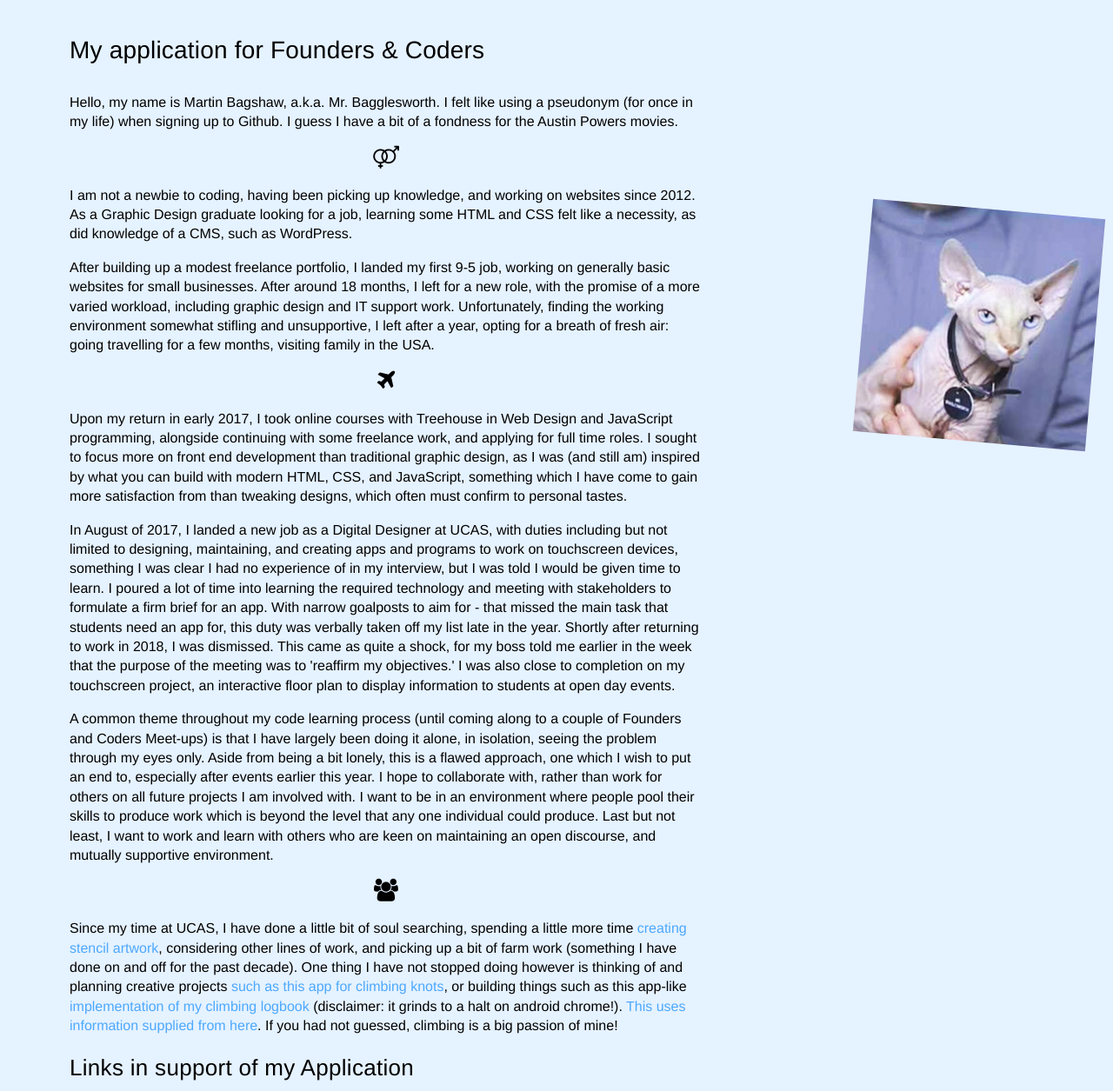
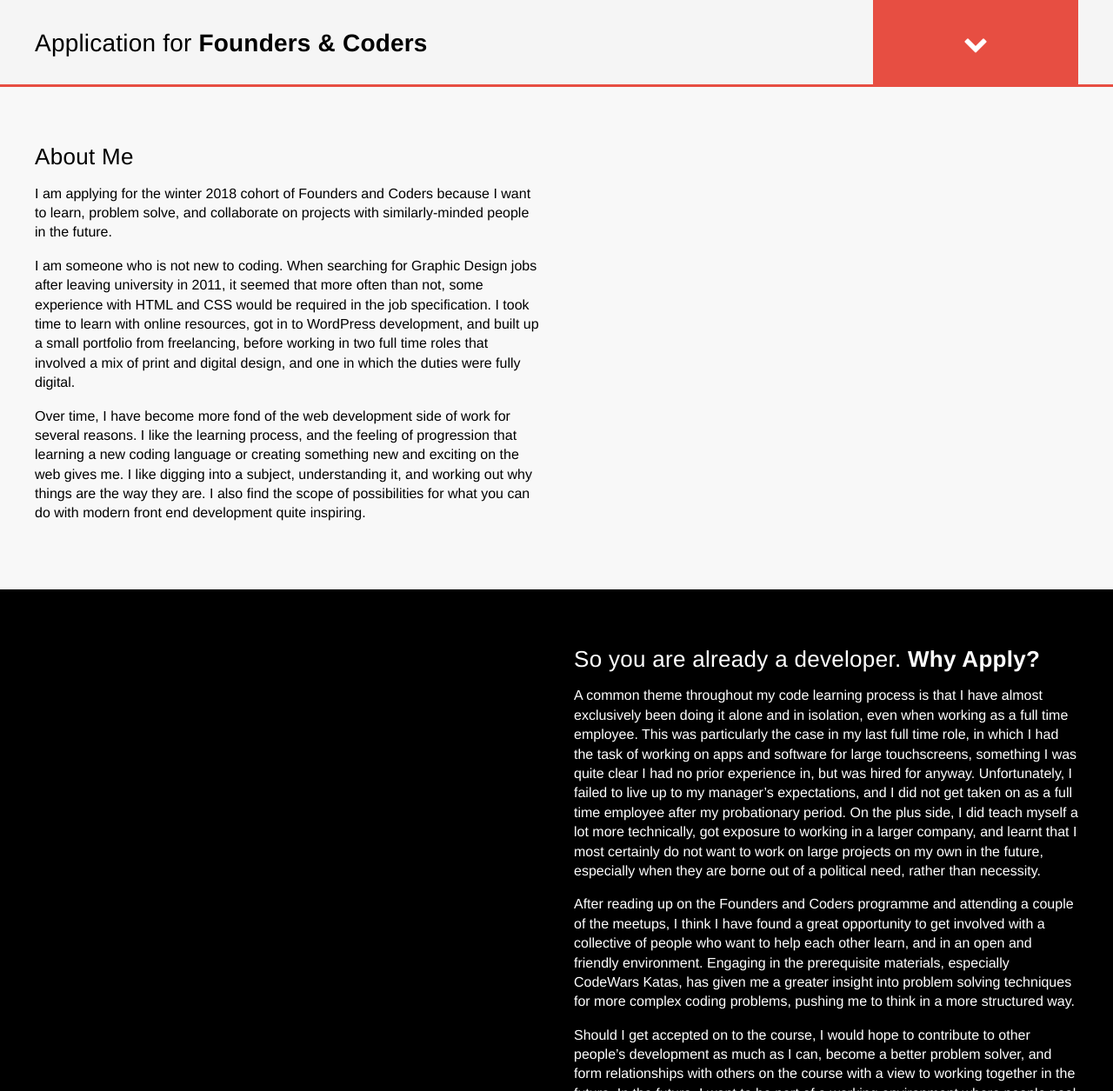
Before and after one commit to martinbagshaw/mr-bagglesworth.github.io, a plain HTML site: page index.html in a window 1280 px wide. Shown: the top 1255 px of the page at 87% size. Drawn offline with Linux system fonts and the light colour scheme.

Commit message:
update content and improve design

```diff
--- a/index.html
+++ b/index.html
@@ -4,72 +4,131 @@
 <head>
   <meta charset="UTF-8" />
   <meta name="viewport" content="width=device-width, initial-scale=1.0" />
-  <title>Martin Bagshaw | a.k.a Mr Bagglesworth</title>
+  <title>Founders and Coders Application</title>
   <meta name="description" content="Application for Founders and Coders course">
   <link rel="stylesheet" type="text/css" href="css/style.css">
+  <link rel="shortcut icon" href="img/fc-ico.ico"/>
 </head>
 <body>
-  <div class="container">
 
-    <div class="left-col">
-      <h1>My application for Founders &amp; Coders</h1>
 
-      <div class="content">
-        <p>Hello, my name is Martin Bagshaw, a.k.a. Mr. Bagglesworth. I felt like using a pseudonym (for once in my life) when signing up to Github.
-        I guess I have a bit of a fondness for the Austin Powers movies.</p>
-        <i class="fa center fa-venus-mars"></i>
+  <div id="nav">
+    <div class="container">
+      <div id="heading"><h1>Application for <strong>Founders &amp; Coders</strong></h1></div>
 
-        <p>I am not a newbie to coding, having been picking up knowledge, and working on websites since 2012. As a Graphic Design graduate
-        looking for a job, learning some HTML and CSS felt like a necessity, as did knowledge of a CMS, such as WordPress.</p>
-
-        <p>After building up a modest freelance portfolio, I landed my first 9-5 job, working on generally basic websites for small businesses.
-          After around 18 months, I left for a new role, with the promise of a more varied workload, including graphic design and IT support work.
-          Unfortunately, finding the working environment somewhat stifling and unsupportive, I left after a year, opting for a breath of fresh air:
-          going travelling for a few months, visiting family in the USA.</p>
-          <i class="fa center fa-plane"></i>
-
-        <p>Upon my return in early 2017, I took online courses with Treehouse in Web Design and JavaScript programming, alongside continuing with
-        some freelance work, and applying for full time roles. I sought to focus more on front end development than traditional graphic design, as
-          I was (and still am) inspired by what you can build with modern HTML, CSS, and JavaScript, something which I have come to gain more
-          satisfaction from than tweaking designs, which often must confirm to personal tastes.</p>
-
-        <p>In August of 2017, I landed a new job as a Digital Designer at UCAS, with duties including but not limited to designing, maintaining,
-          and creating apps and programs to work on touchscreen devices, something I was clear I had no experience of in my interview, but I was
-          told I would be given time to learn. I poured a lot of time into learning the required technology and meeting with stakeholders to formulate
-          a firm brief for an app. With narrow goalposts to aim for - that missed the main task that students need an app for, this duty was verbally taken
-          off my list late in the year. Shortly after returning to work in 2018, I was dismissed. This came as quite a shock, for my boss told me earlier
-          in the week that the purpose of the meeting was to 'reaffirm my objectives.' I was also close to completion on my touchscreen project,
-          an interactive floor plan to display information to students at open day events.</p>
-
-        <p>A common theme throughout my code learning process (until coming along to a couple of Founders and Coders Meet-ups) is that I have
-          largely been doing it alone, in isolation, seeing the problem through my eyes only. Aside from being a bit lonely, this is a flawed
-          approach, one which I wish to put an end to, especially after events earlier this year. I hope to collaborate with, rather than work for others
-          on all future projects I am involved with. I want to be in an environment where people pool their skills to produce work which is beyond the
-          level that any one individual could produce. Last but not least, I want to work and learn with others who are keen on maintaining an open discourse,
-          and mutually supportive environment.</p>
-          <i class="fa center fa-group"></i>
-
-        <p>Since my time at UCAS, I have done a little bit of soul searching, spending a little more time
-          <a target="_blank" href="http://stencils.martinbagshaw.co.uk/">creating stencil artwork</a>, considering other lines of work, and picking up a
-          bit of farm work (something I have done on and off for the past decade). One thing I have not stopped doing however is thinking of and planning creative
-          projects <a target="_blank" href="https://www.figma.com/file/t2XJIxJMa7Xi67PIYDoRrz/Knots---desktop?node-id=0%3A1">such as this app for climbing knots</a>,
-          or building things such as this app-like <a target="_blank" href="http://logbook.martinbagshaw.co.uk/">implementation of my climbing logbook</a> (disclaimer:
-          it grinds to a halt on android chrome!). <a target="_blank" href="https://www.ukclimbing.com/logbook/showlog.php?id=152526">This uses information supplied from here</a>.
-          If you had not guessed, climbing is a big passion of mine!
-        </p>
-
-        <h2>Links in support of my Application</h2>
-        <ul class="lg-text">
-          <li><a target="_blank" href="https://github.com/mr-bagglesworth/mr-bagglesworth.github.io">My Github repo for this page<i class="fa inline fa-github"></i></a></li>
-          <li><a target="_blank" href="https://www.freecodecamp.org/fccabca09fc-6cf9-469c-b2dd-8718fa491121">My FreeCodeCamp Profile<i class="fa inline fa-free-code-camp"></i></a></li>
-          <li><a target="_blank" href="https://www.codewars.com/users/mr-bagglesworth">My CodeWars Profile</a></li>
+      <div id="links" role="navigation">
+        <input id="toggle" type="checkbox">
+        <label id="label" onclick="" for="toggle"></label>
+        <ul id="menu">
+          <li>
+            <a target="_blank" href="https://github.com/mr-bagglesworth/mr-bagglesworth.github.io">
+              <img src="img/github.svg" alt="My Github" width="32" height="32" class="nav-img"/>Github Repo for this page
+            </a>
+          </li>
+          <li>
+            <a target="_blank" href="https://www.freecodecamp.org/fccabca09fc-6cf9-469c-b2dd-8718fa491121">
+              <img src="img/freecodecamp.svg" alt="My FreeCodeCamp account" width="32" height="32" class="nav-img"/>My FreeCodeCamp Profile
+            </a>
+          </li>
+          <li>
+            <a target="_blank" href="https://www.codewars.com/users/mr-bagglesworth">
+              <img src="img/codewars.svg" alt="My CodeWars account" width="32" height="32" class="nav-img"/>My CodeWars Profile
+            </a>
+          </li>
         </ul>
       </div>
+
     </div>
+  </div>
 
-    <!-- <div > -->
-    <img class="fixed-img" alt="Mr Bagglesworth" src="img/mr-bagglesworth.jpg" width="268" height="268"/>
-    <!-- </div> -->
 
+
+  <div id="intro">
+    <div class="container padded cols-two">
+      <div>
+        <h2>About Me</h2>
+        <p>I am applying for the winter 2018 cohort of Founders and Coders because I want to learn, problem solve,
+          and collaborate on projects with similarly-minded people in the future.</p>
+
+        <p>I am someone who is not new to coding. When searching for Graphic Design jobs after leaving university
+          in 2011, it seemed that more often than not, some experience with HTML and CSS would be required in the
+          job specification. I took time to learn with online resources, got in to WordPress development, and built
+          up a small portfolio from freelancing, before working in two full time roles that involved a mix of print
+          and digital design, and one in which the duties were fully digital.</p>
+
+        <p>Over time, I have become more fond of the web development side of work for several reasons. I like the
+          learning process, and the feeling of progression that learning a new coding language or creating something
+          new and exciting on the web gives me. I like digging into a subject, understanding it, and working out why
+          things are the way they are. I also find the scope of possibilities for what you can do with modern front
+          end development quite inspiring.</p>
+      </div>
+      <div></div>
   </div>
+
+
+
+  <div id="why">
+    <div class="container padded cols-two">
+      <div></div>
+      <div>
+        <h2>So you are already a developer. <strong>Why Apply?</strong></h2>
+        <p>A common theme throughout my code learning process is that I have almost exclusively been doing it
+          alone and in isolation, even when working as a full time employee. This was particularly the case in
+          my last full time role, in which I had the task of working on apps and software for large touchscreens,
+          something I was quite clear I had no prior experience in, but was hired for anyway. Unfortunately,
+          I failed to live up to my manager’s expectations, and I did not get taken on as a full time employee
+          after my probationary period. On the plus side, I did teach myself a lot more technically, got exposure
+          to working in a larger company, and learnt that I most certainly do not want to work on large projects
+          on my own in the future, especially when they are borne out of a political need, rather than necessity.</p>
+
+        <p>After reading up on the Founders and Coders programme and attending a couple of the meetups, I think
+          I have found a great opportunity to get involved with a collective of people who want to help each other
+          learn, and in an open and friendly environment. Engaging in the prerequisite materials, especially CodeWars
+          Katas, has given me a greater insight into problem solving techniques for more complex coding problems,
+          pushing me to think in a more structured way.</p>
+
+        <p>Should I get accepted on to the course, I would hope to contribute to other people’s development as much
+          as I can, become a better problem solver, and form relationships with others on the course with a view to
+          working together in the future. In the future, I want to be part of a working environment where people pool
+          their skills to produce work which is beyond the level that any one individual could produce - ‘beyond the
+          sum of their parts.’</p>
+      </div>
+    </div>
+  </div>
+
+
+
+
+  <div id="hobbies">
+    <div class="container padded">
+      <h2>What else?</h2>
+      <p>I have always maintained creative hobbies and enjoyed the outdoors, with the latter taking priority over
+        the former as I have got older (and more bound to a desk!)</p>
+
+      <div class="cols-two">
+        <div>
+          <div class="img-container">
+            <h3>Art</h3>
+            <img alt="Stencil composition of a puffin" src="img/puffin-mingulay.jpg" width="600" height="450"/>
+          </div>
+          <p>I used to draw and paint when younger, but now have settled into making stencil art once or twice a year.
+            This is something I made earlier this year. It is based on a couple of photos I took on a trip to the Hebrides.<br>
+            <a class="blue" target="_blank" href="http://stencils.martinbagshaw.co.uk/">A selection of my artwork ></a>
+          </p>
+        </div>
+        <div>
+          <div class="img-container">
+            <h3>Climbing</h3>
+            <img alt="Climb in the Lake District" src="img/central-pillar.jpg" width="600" height="450"/>
+          </div>
+          <p>I quite like going rock climbing, having got into it when starting university, nearly 10 years ago.
+            This is a photo of myself and my friend Tom on a climb in the Lake District a couple of years ago.<br>
+            <a class="green" target="_blank" href="https://www.mountainproject.com/user/112018870/martin-bagshaw/photos">Some places I have climbed ></a>
+          </p>
+        </div>
+      </div><!-- cols-two -->
+    </div>
+  </div><!-- #hobbies -->
+
+
 </body>
--- a/scss/_base.scss
+++ b/scss/_base.scss
@@ -1,29 +1,34 @@
 // Base
 
 // colours
-$yellow : #ffc600;
 $red : #e74e42;
 $blue : #7fc1ff;
 $green : #70bf44;
 $white : #ffffff;
+$grey : #f5f5f5;
 $black : #000000;
 
-// blues
-$blue_lightest : lighten( $blue, 20% );
-$blue_lighter : lighten( $blue, 15% );
-$blue_light : lighten( $blue, 10% );
+// variations
+$grey_light : lighten( $grey, 1% );
+$grey_dark : darken( $grey, 10% );
+$grey_darker : darken( $grey, 20% );
+$grey_darkest : darken( $grey, 50% );
+
+$red_light : lighten( $red, 10% );
+$red_dark : darken( $red, 10% );
+$red_darker : darken( $red, 20% );
+
 $blue_dark : darken( $blue, 10% );
 $blue_darker : darken( $blue, 20% );
 
-// greens
-$green_lighter : lighten( $green, 15% );
-$green_light : lighten( $green, 10% );
 $green_dark : darken( $green, 10% );
+$green_darker : darken( $green, 20% );
 
-// reds
-$red_lighter : lighten( $red, 15% );
-$red_light : lighten( $red, 10% );
-$red_dark : darken( $red, 10% );
+
+// shadows
+$box_inset : 0 0 1rem rgba($black, 0.12), inset 0 0 .5rem rgba($black, 0.19);
+$box_regular : 0 0 4rem rgba($black, 0.14);
+$box_regular_dark : -1rem 1rem 2rem rgba($black, 0.21);
 
 
 
@@ -36,6 +41,7 @@ $font-icons : 'FontAwesome';
 // font weights
 $normal : 200;
 $bold : 400;
+$bolder : 600;
 
 
 
@@ -43,51 +49,79 @@ $bold : 400;
 // ––––––––––––––––––––––––––––––––––––––––––––––––––
 // typography
 html {
-    font-size: 62.5%;
+    font-size : 62.5%;
 }
 body {
     font-size: 1.6em; // currently ems cause chrome bug misinterpreting rems on body element
     font-size : 1.6rem;
-    line-height: 1.4;
-    font-weight: $normal;
-    font-family: $font-main;
-    color: $black;
-    background: $blue_lightest;
+    line-height : 1.4;
+    font-weight : $normal;
+    font-family : $font-main;
+    color : $black;
+    background : $grey_light;
 }
 
 h1, h2, h3, h4, h5, h6 {
-    margin-bottom: 1rem;
-    font-weight: $bold;
-    line-height: 1.6;
+    margin-bottom : 1rem;
+    font-weight : $bold;
+    line-height : 1.6;
+    strong {
+        font-weight : $bolder;
+    }
 }
 h1 {
-    font-size: 2.8rem;
-    letter-spacing: 0.02rem;
+    font-size : 2.8rem;
+    letter-spacing : 0.02rem;
 }
 h2 {
-    font-size: 2.6rem;
-    letter-spacing: 0.03rem;
+    font-size : 2.6rem;
+    letter-spacing : 0.03rem;
+}
+h3 {
+    font-size : 2.4rem;
+    letter-spacing : 0.01rem;
 }
 p {
     margin-bottom : 1.6rem;
 }
-.lg-text {
-    font-size : 1.8rem;
-    line-height : 1.6;
+
+
+
+
+
+
+
+// ––––––––––––––––––––––––––––––––––––––––––––––––––
+// container and layout
+.container {
+    position: relative;
+    width: 100%;
+    max-width: 1240px;
+    margin: 0 auto;
+    box-sizing: border-box;
+    padding: 0 2rem;
+    &::after{
+      content : none;
+      display : none;
+    }
+    &.padded {
+        padding-top : 6rem;
+        padding-bottom : 6rem;
+    }
 }
-i.fa {
-    font-size : 2.6rem;
-    &.center {
-        display : block;
-        text-align : center;
-        margin-bottom : 2rem;
+
+.cols-two {
+    display : grid;
+    grid-gap : 4rem 0;
+    @media (min-width: 660px) {
+        grid-template-columns: 1fr 1fr;
+        grid-gap : 0 4rem;
     }
-    &.inline {
-        margin-left : .5rem;
-        vertical-align : middle;
-    }
+}
 
-}
+
+
+
 
 
 
@@ -95,12 +129,24 @@ i.fa {
 // ––––––––––––––––––––––––––––––––––––––––––––––––––
 // Links
 a {
-    color : $blue_dark;
     outline : 0 none;
     text-decoration : none;
     transition : all 0.3s ease-in-out 0s;
+    color : $red_dark;
     &:hover {
-        color : $blue_darker;
+        color : $red_darker;
+    }
+    &.blue {
+        color : $blue_dark;
+        &:hover {
+            color : $blue_darker;
+        }
+    }
+    &.green {
+        color : $green_dark;
+        &:hover {
+            color : $green_darker;
+        }
     }
 }
 
@@ -108,45 +154,9 @@ a {
 
 
 // ––––––––––––––––––––––––––––––––––––––––––––––––––
-// mixins
-
-// $hoverColours: (
-//   'green' : $green,
-//   'green-light' : $green_lighter,
-//   'green-hover' : $green_dark,
-//   'blue' : $blue,
-//   'blue-light' : $blue_lighter,
-//   'blue-hover' : $blue_dark,
-//   'red' : $red,
-//   'red-light' : $red_lighter,
-//   'red-hover' : $red_dark
-// );
-
-
-// @mixin btnType($colourName){
-//     // display: inline-block;
-//     border : 0;
-//     padding: 1rem 2rem;
-//     // font-size: 2.25rem;
-//     line-height: 1;
-//     font-weight: $bold;
-//     letter-spacing: .1rem;
-//     text-decoration: none;
-//     white-space: nowrap;
-//     // border-radius: 4px;
-//     cursor : pointer;
-//     box-sizing: border-box;
-//     transition: all ease-in-out 0.3s;
-//     background-color: transparent;
-
-//     color : map-get($hoverColours, $colourName);
-//     background-color : map-get($hoverColours, #{$colourName}#{-light});
-//     &:hover,
-//     &:focus,
-//     &.active {
-//         outline : none;
-//         color : $white;
-//         background-color: map-get($hoverColours, #{$colourName}#{-hover});
-//     }
-//     @content;
-// }
+// Images
+img:not(.nav-img) {
+    width : 100%;
+    height : auto;
+    margin-bottom : 2rem;
+}
--- a/scss/_custom-style.scss
+++ b/scss/_custom-style.scss
@@ -1,76 +1,171 @@
 // custom style
 
 
-// setup
-.container {
-    position: relative;
-    width: 100%;
-    max-width: 1160px;
-    margin: 0 auto;
-    box-sizing: border-box;
-    padding: 0 20px;
-    &::after{
-      content : none;
-      display : none;
+
+// nav
+#nav {
+    position : fixed;
+    top : 0;
+    z-index : 1;
+    width : 100%;
+    background : $grey;
+    border-bottom : 3px solid $red;
+
+    @media (min-width: 660px) {
+        height : 100px;
+        .container {
+            display : grid;
+            grid-template-columns: 4fr 1fr;
+            grid-gap : 0 20px;
+        }
+    }
+    h1 {
+        margin : 0;
+        line-height : 100px;
+        text-align : center;
+        @media (min-width: 660px) {
+            text-align : left;
+        }
     }
 }
 
 
 
-// content
-.left-col {
+
+// links column
+#links {
     position : relative;
-    z-index : 2;
-    padding: 2rem 0;
-    @media (min-width: 660px) {
-        width : 65%;
+}
+
+// checkbox
+#toggle {
+    display : none;
+    &:checked ~ #menu {
+        display : block;
+        opacity : 1;
     }
+    &:checked + #label:after {
+        content : "\f077";
+    }
+}
 
-    h1 {
-        position : fixed;
-        top : 0;
-        left : 0;
-        width : 100%;
-        padding : 1.6rem 20px;
-        padding-right : 8rem;
-        background : $blue_lighter;
+// label
+#label {
+	display : block;
+	position : relative;
+	cursor : pointer;
+	user-select : none;
+	z-index : 2;
+    font-family : $font-icons;
+    &:after {
+        display : block;
+        box-sizing : border-box;
+        width : 10rem;
+        margin : 0 auto;
+        border-radius : 2rem 2rem 0 0;
+        line-height : 50px;
+        text-align : center;
+        content : "\f078";
+        font-size : 2.8rem;
+        font-weight : $bold;
+        color : $white;
+        background-color : $red;
+        transition : all .3s linear;
         @media (min-width: 660px) {
-            position : relative;
-            padding : 1.6rem 0;
-            background : transparent;
+            width : auto;
+            border-radius : 0;
+            line-height : 100px;
         }
     }
-    .content {
-        padding-top : 12rem;
-        @media (min-width: 550px) {
-            padding-top : 8rem;
+    &:hover:after {
+        background-color : $red_light;
+    }
+}
+
+
+// items list
+#menu {
+	display : none;
+	opacity : 0;
+    border-radius : 2rem 2rem 0 0;
+    overflow : hidden;
+    @media (min-width: 660px) {
+        border-radius : 0;
+        position : absolute;
+        right : 0;
+        width : 330px;
+        box-shadow : $box_regular_dark;
+    }
+    li a {
+        display : block;
+        width : 100%;
+        box-sizing : border-box;
+        padding : 0 2rem;
+        background-color : $grey_dark;
+        transition : all .3s linear;
+        color : $black;
+        height : 5rem;
+        line-height : 5rem;
+        font-size : 2rem;
+        font-weight : $bold;
+        .nav-img {
+            vertical-align : middle;
+            margin-right : 2rem;
         }
-        @media (min-width: 660px) {
-            padding-top : 0;
+        &:hover {
+            background : $grey_darker;
         }
     }
 }
 
-// fixed image
-.fixed-img {
-    position : fixed;
-    top : 0;
-    right : 0;
-    left : auto;
-    width : 12rem;
-    height : 12rem;
-    z-index : 2;
-    @media (min-width: 550px) {
-        width : 7.6rem;
-        height : 7.6rem;
+
+
+
+
+// _________________________________________
+// content
+
+
+// intro
+#intro {
+    margin-top : 150px;
+    @media (min-width: 660px) {
+        margin-top : 100px;
     }
-    @media (min-width: 600px) {
-        top : 30%;
-        right : 20px;
-        width : auto;
-        height : auto;
-        z-index : 1;
-        transform : rotate(5deg);
+}
+
+// why
+#why {
+    background : $black;
+    color : $white;
+}
+
+
+// hobbies - material design cards
+#hobbies .cols-two > div {
+    position : relative;
+    border : 1px solid $grey;
+    box-shadow : $box_regular;
+}
+
+
+.img-container {
+    position : relative;
+    h3 {
+        position : absolute;
+        bottom : 2rem;
+        padding : 1rem 2rem;
+        color : $white;
     }
-
+    + p {
+        margin : 0;
+        padding : 0 2rem 6rem;
+        a {
+            position : absolute;
+            bottom : 0;
+            text-transform : uppercase;
+            font-weight : $bold;
+            padding : 2rem 0;
+        }
+    }
 }
```
Also changed, not shown: css/style.css, img/central-pillar.jpg (added), img/codewars.svg (added), img/fc-ico.ico (added), img/fc-ico.png (added), img/freecodecamp.svg (added), img/github.svg (added), img/mr-bagglesworth.jpg (deleted), img/puffin-mingulay.jpg (added).
